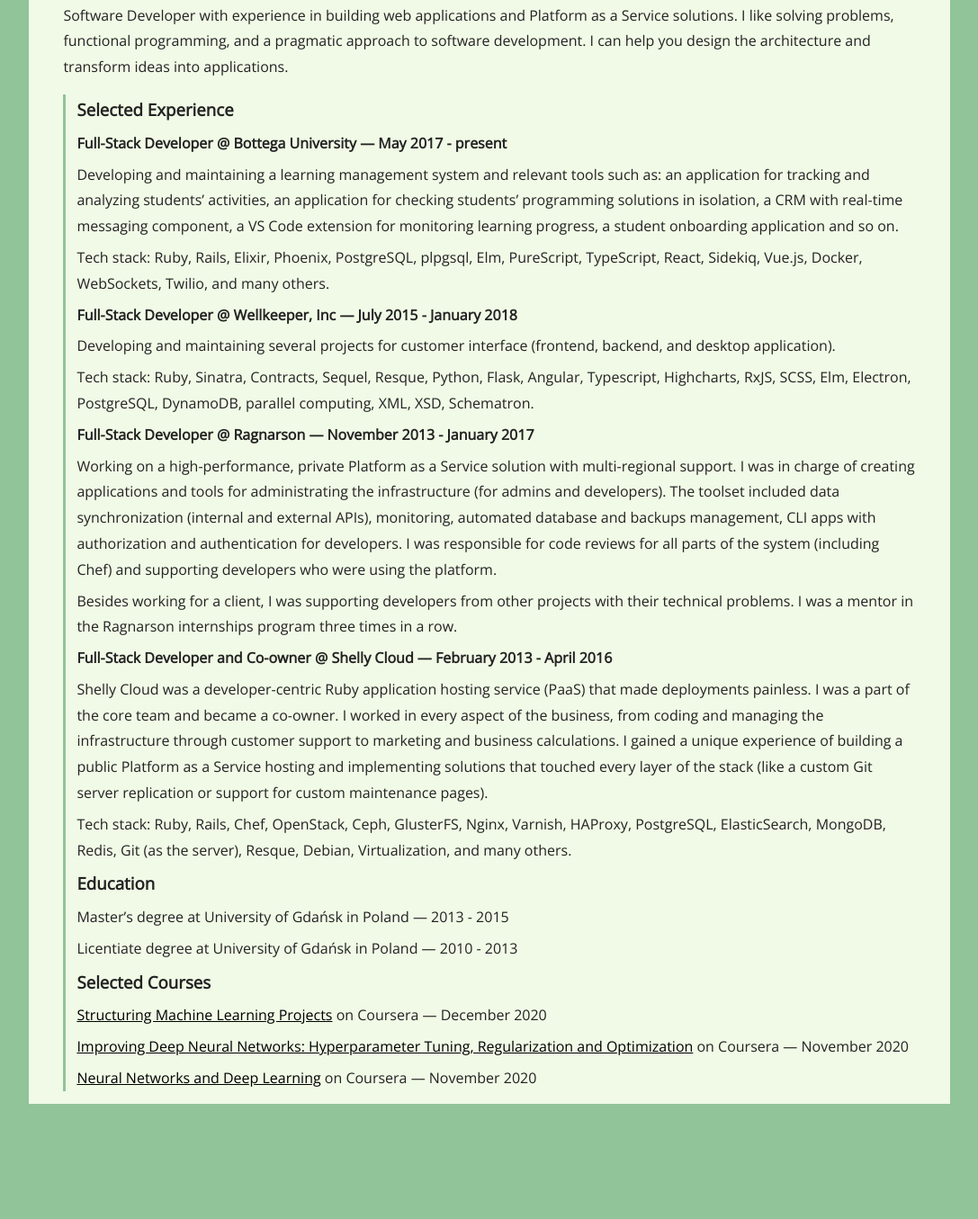
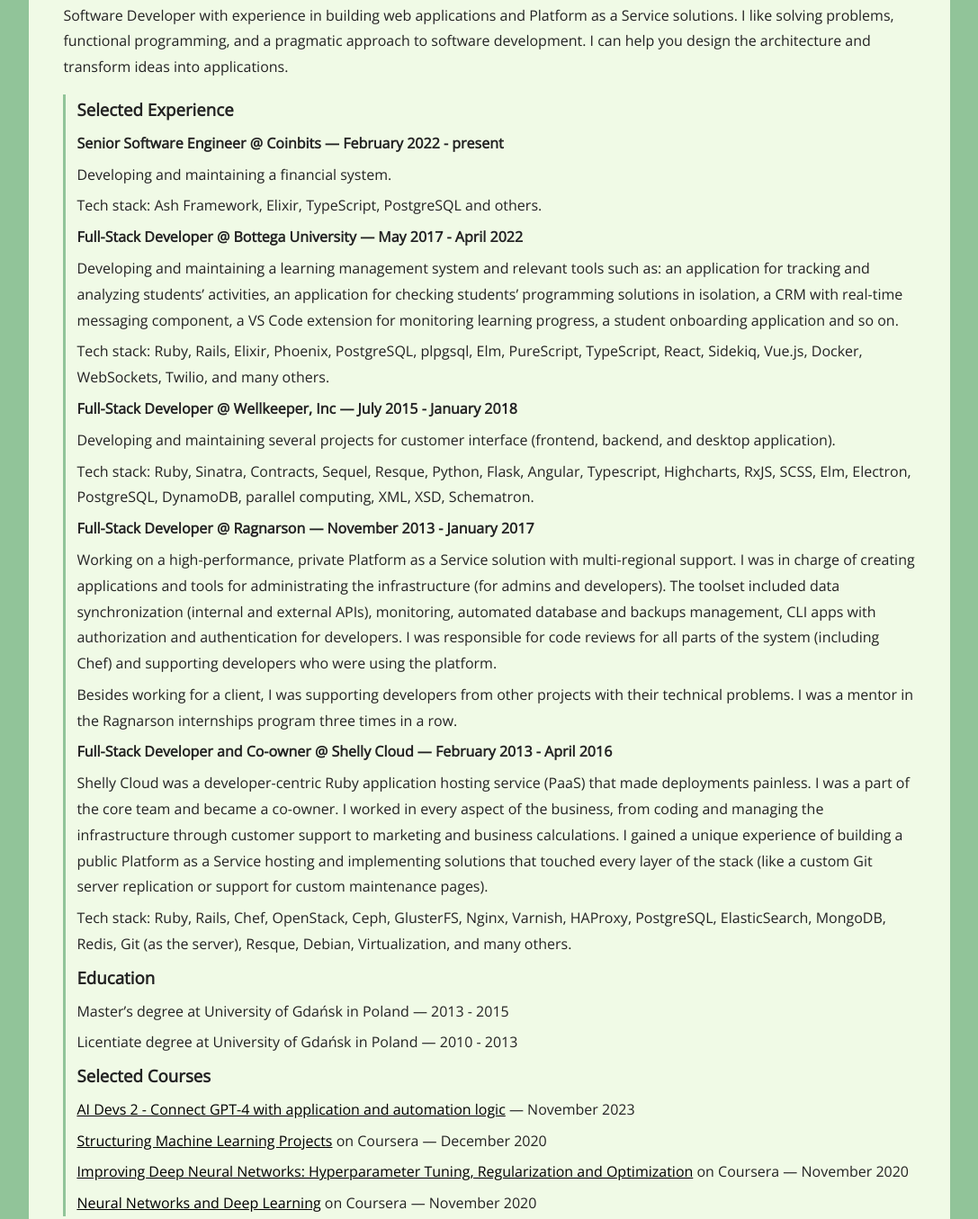
Before and after one commit to smt116/smefju-home-page, a plain HTML site: page index.html in a window 1280 px wide. Shown: the part 152-1507 px from the top of the page at 90% size, without its empty margins (96-1183 px from the left). Before the commit the page ends 1379 px from the top, so only its background shows below. Drawn offline with nearby package versions, Linux system fonts and the light colour scheme.

Commit message:
Update CV with AI Devs 2 certificate and recent experience.

```diff
--- a/index.html
+++ b/index.html
@@ -64,7 +64,10 @@
       </p>
       <div class="cv">
         <h3>Selected Experience</h3>
-        <h4>Full-Stack Developer @ Bottega University — May 2017 - present</h4>
+        <h4>Senior Software Engineer @ Coinbits — February 2022 - present</h4>
+        <p>Developing and maintaining a financial system.</p>
+        <p>Tech stack: Ash Framework, Elixir, TypeScript, PostgreSQL and others.</p>
+        <h4>Full-Stack Developer @ Bottega University — May 2017 - April 2022</h4>
         <p>
           Developing and maintaining a learning management system and relevant tools such as: an application for tracking and analyzing students’ activities, an application for checking students’ programming solutions in isolation, a CRM
           with real-time messaging component, a VS Code extension for monitoring learning progress, a student onboarding application and so on.
@@ -91,6 +94,7 @@
         <p>Master’s degree at University of Gdańsk in Poland — 2013 - 2015</p>
         <p>Licentiate degree at University of Gdańsk in Poland — 2010 - 2013</p>
         <h3>Selected Courses</h3>
+        <p><a href="https://credsverse.com/credentials/9574511c-115b-4fd3-b1c9-6e9b81b11d28">AI Devs 2 - Connect GPT-4 with application and automation logic</a> — November 2023</p>
         <p><a href="https://www.coursera.org/account/accomplishments/certificate/SQYBLXEDX48X">Structuring Machine Learning Projects</a> on Coursera — December 2020</p>
         <p><a href="https://www.coursera.org/account/accomplishments/certificate/TFAMN5SMVABD">Improving Deep Neural Networks: Hyperparameter Tuning, Regularization and Optimization</a> on Coursera — November 2020</p>
         <p><a href="https://www.coursera.org/account/accomplishments/certificate/EWDQZVN6GVYN">Neural Networks and Deep Learning</a> on Coursera — November 2020</p>
```
